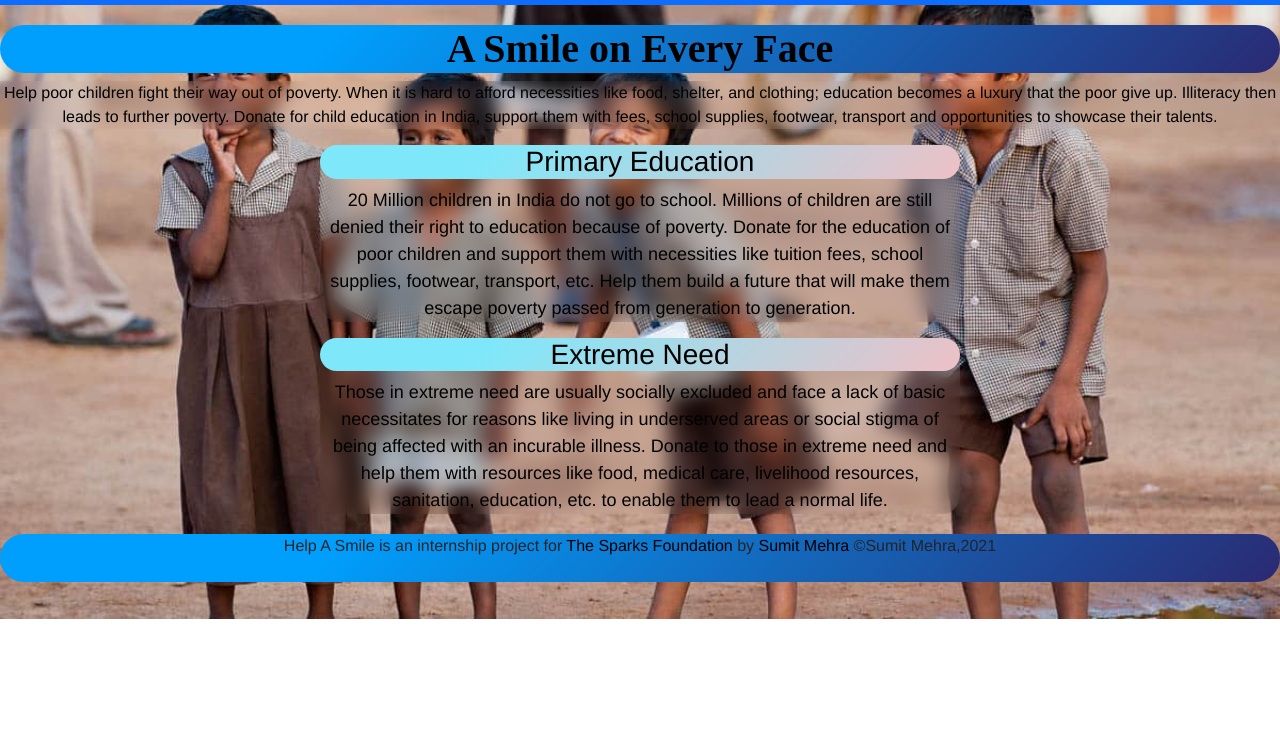
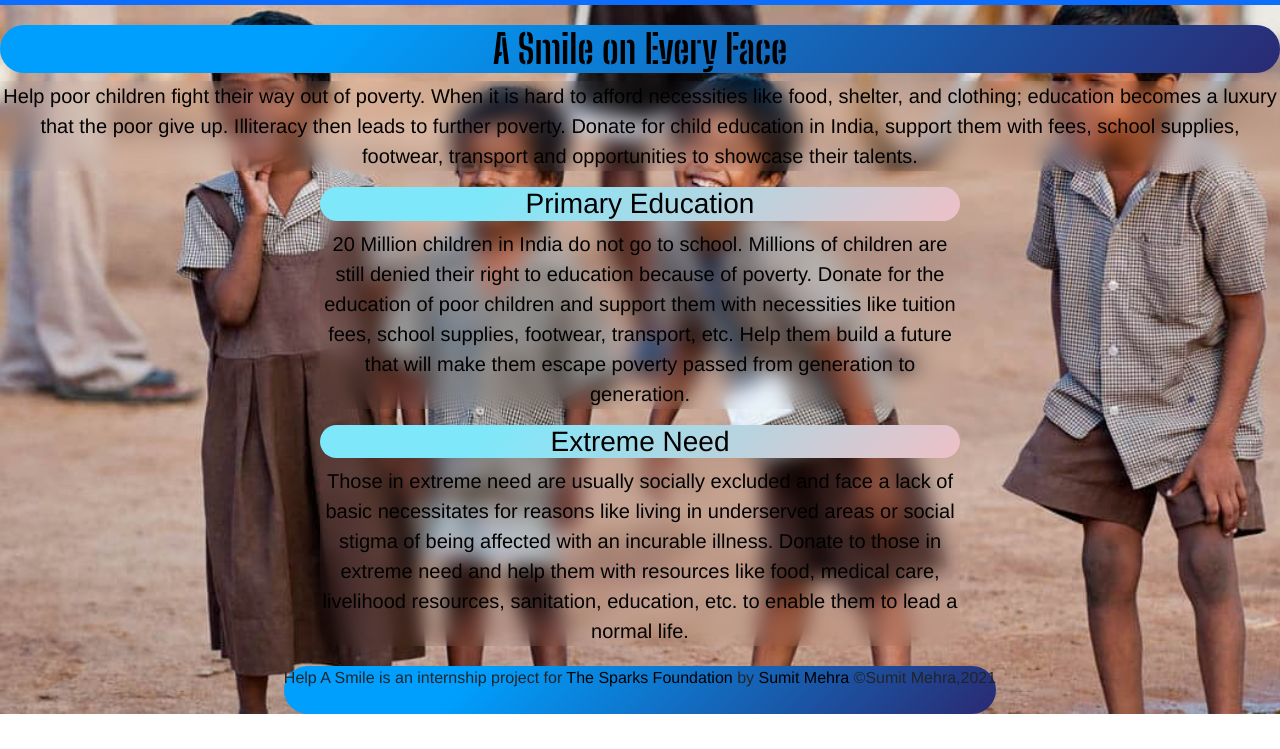
Before and after one commit to Sumit134coder/Razorpay-donations, a plain HTML site: page index.html in a window 1280 px wide. Shown: the part 51-800 px from the top of the page. Drawn offline with nearby package versions, Linux system fonts and the light colour scheme.

Commit message:
style:fonts

```diff
--- a/style.css
+++ b/style.css
@@ -1,3 +1,4 @@
+@import url('https://fonts.googleapis.com/css2?family=Big+Shoulders+Stencil+Display:wght@700&display=swap');
 *{
     box-sizing: border-box;
     margin: 0;
@@ -6,7 +7,6 @@
 }
 body{
     background-image: url(./images/background-kids.jpg);
-    height: 100%;
     width: 100%;
     background-repeat: no-repeat;
     background-size: cover;
@@ -31,6 +31,7 @@ body{
 .content p{
     backdrop-filter: saturate(180%) blur(10px);
     backdrop-filter: blur(10px);
+    font-size: 20px;
 }
 form{
     display: flex;
@@ -40,9 +41,9 @@ form{
 .content h1{
     background-color: #2a2a72;
 background-image: linear-gradient(315deg, #2a2a72 0%, #009ffd 74%);
-   font-family: 'Times New Roman', Times, serif;
    font-weight: 700;
    border-radius: 30px;
+   font-family: 'Big Shoulders Stencil Display', cursive;
 
 }
 .content .sub-content{
@@ -61,12 +62,13 @@ background-image: linear-gradient(315deg, #2a2a72 0%, #009ffd 74%);
     }
 
 footer{
-    margin: 0 auto;
     background-color: #2a2a72;
-background-image: linear-gradient(315deg, #2a2a72 0%, #009ffd 74%);
+    background-image: linear-gradient(315deg, #2a2a72 0%, #009ffd 74%);
     text-align: center;
     border-radius: 40px;
     height: 3rem;
+    width: fit-content;
+    margin: 0 auto;
 }
 
 footer a{
```
